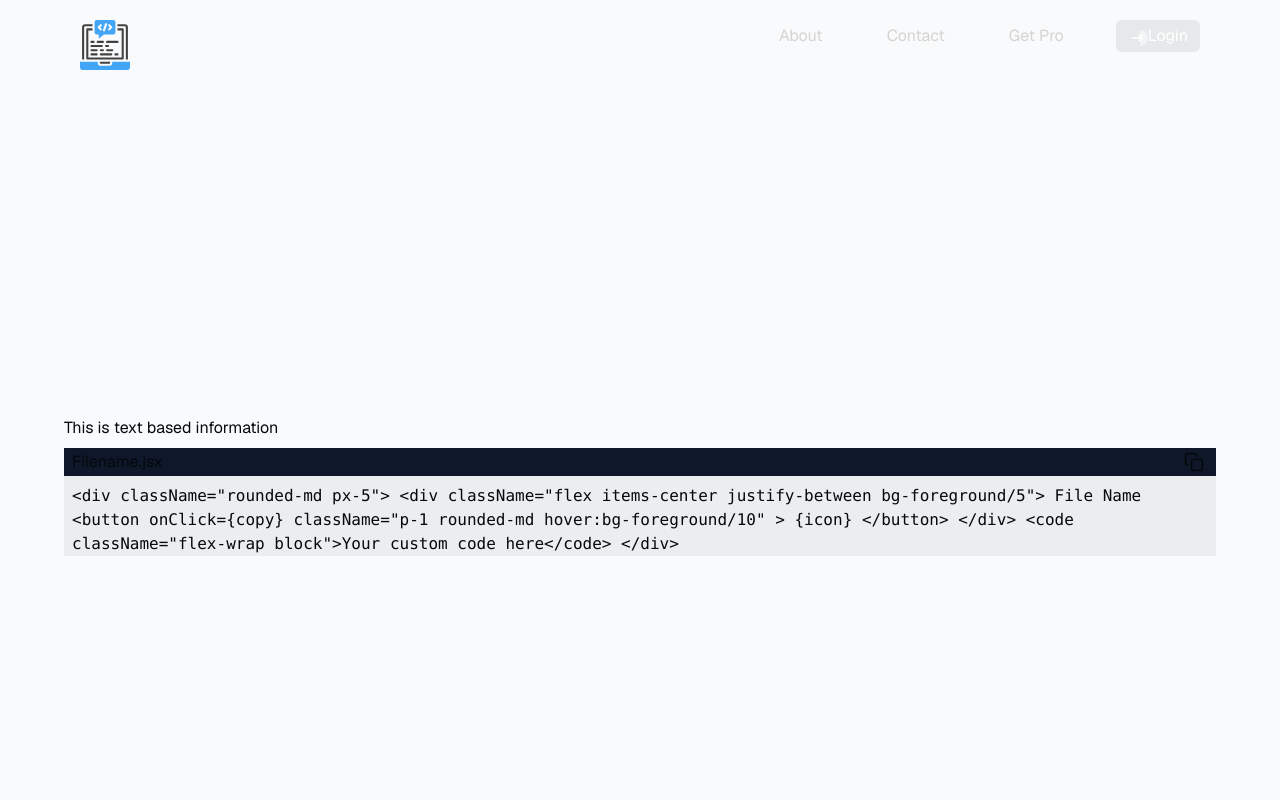
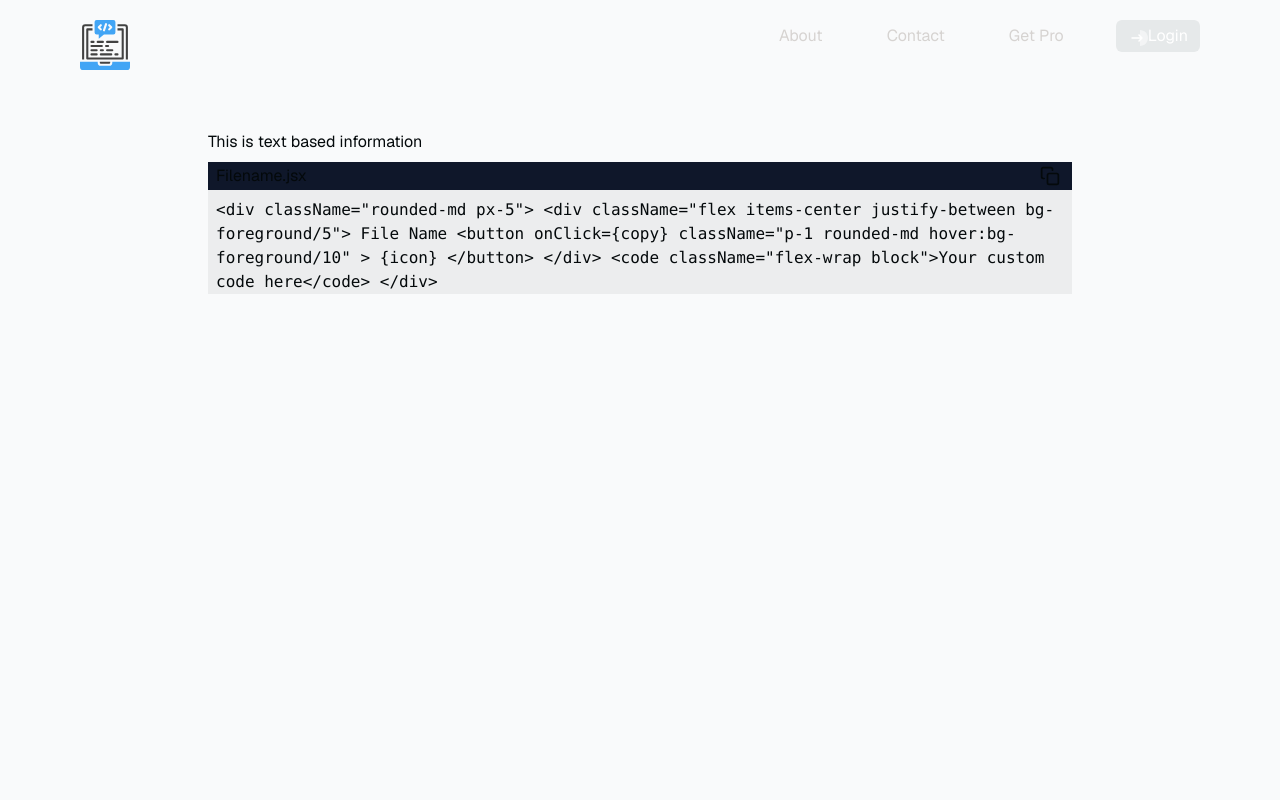
Before and after one commit to saurabhje/code-board, a Next.js app: page / in a window 1280 px wide. Shown: the top 800 px of the page. Built offline with nearby package versions, Linux system fonts and the light colour scheme; no server answers.

Commit message:
still happening

```diff
--- a/app/layout.tsx
+++ b/app/layout.tsx
@@ -23,7 +23,7 @@ export default function RootLayout({
     <html lang="en" className={GeistSans.className}>
       <body className="bg-background text-foreground">
         <Navbar/>
-        <main className="overflow-hidden min-h-screen flex flex-col justify-center items-center">
+        <main className="overflow-hidden min-h-screen md:w-3/4 md:mx-auto flex flex-col items-center">
           {children}
         </main>
         <Footer/>
--- a/app/page.tsx
+++ b/app/page.tsx
@@ -33,7 +33,7 @@ export default async function Index() {
   const isSupabaseConnected = canInitSupabaseClient();
 
   return (
-    <div className={`${styles.container} flex flex-col`}>
+    <div className={`${styles.container} flex flex-col items-center py-24 lg:py-10`}>
       <div className={styles.texts}>
         <p>This is text based information</p>
       </div>
```
